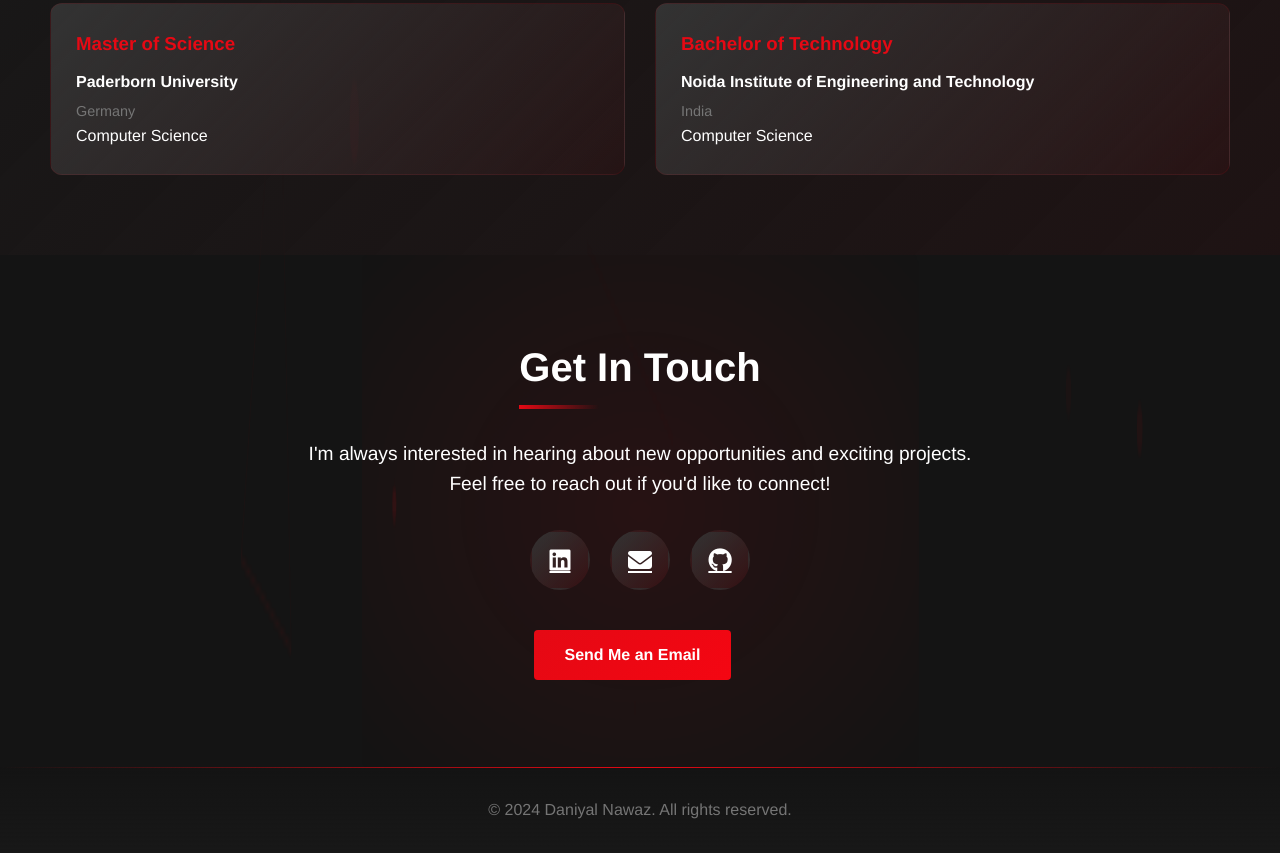
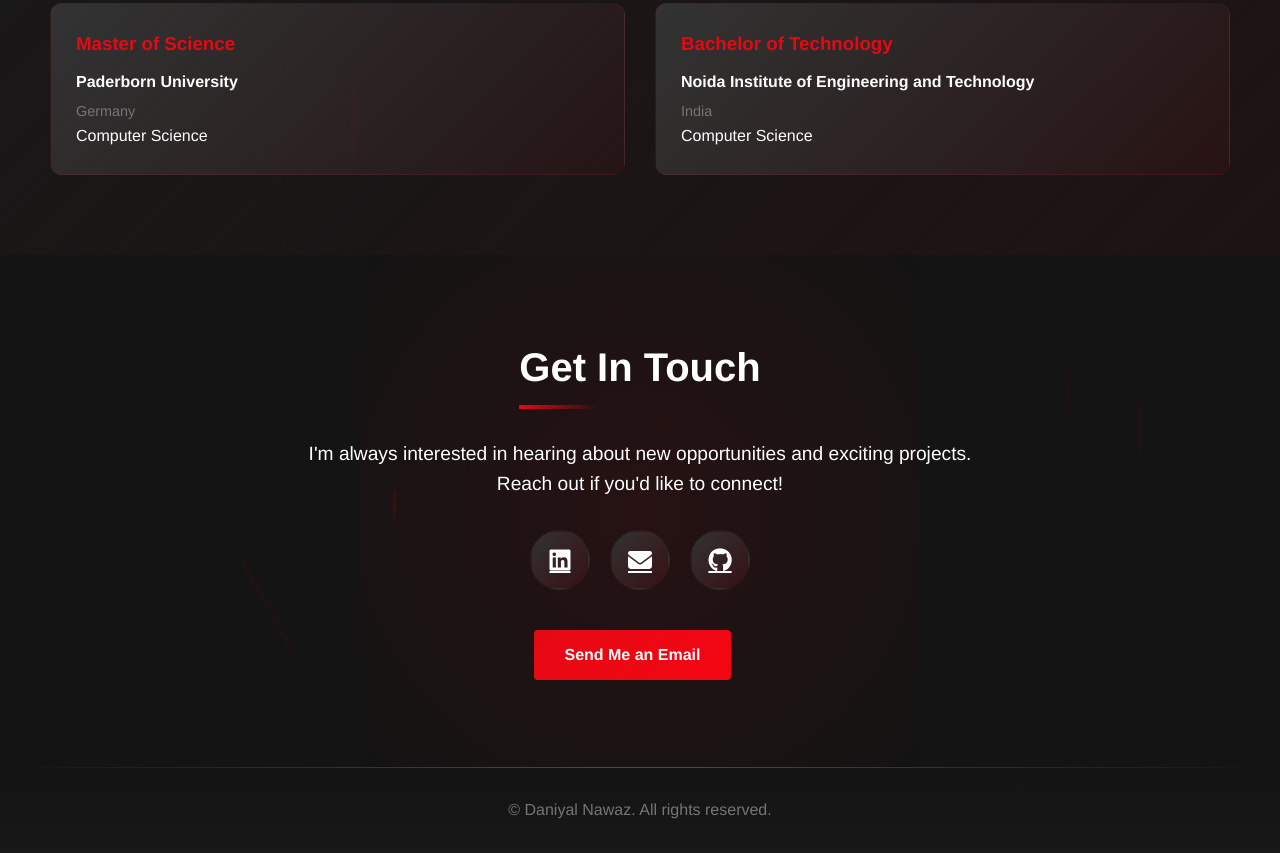
Before and after one commit to daniyalnawaz-heek/daniyalnawaz-heek.github.io, a plain HTML site: page index.html in a window 1280 px wide. Shown: the part 6078-6931 px from the top of the page. Drawn offline with Linux system fonts and the light colour scheme.

Commit message:
Simplify contact message and footer copyright

```diff
--- a/index.html
+++ b/index.html
@@ -1420,7 +1420,7 @@
     <section id="contact" class="contact">
         <h2 class="section-title">Get In Touch</h2>
         <div class="contact-content">
-            <p>I'm always interested in hearing about new opportunities and exciting projects. Feel free to reach out if you'd like to connect!</p>
+            <p>I'm always interested in hearing about new opportunities and exciting projects. Reach out if you'd like to connect!</p>
             <div class="contact-links">
                 <a href="https://www.linkedin.com/in/daniyalnawaz" class="contact-link"><i class="fab fa-linkedin"></i></a>
                 <a href="mailto:daniyalnawaz.heek@gmail.com" class="contact-link"><i class="fas fa-envelope"></i></a>
@@ -1432,7 +1432,7 @@
 
     <!-- Footer -->
     <footer>
-        <p>&copy; 2024 Daniyal Nawaz. All rights reserved.</p>
+        <p>&copy; Daniyal Nawaz. All rights reserved.</p>
     </footer>
 
     <script>
```
